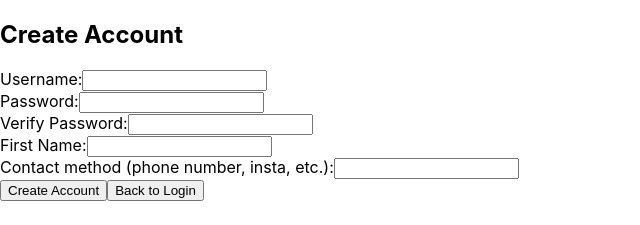
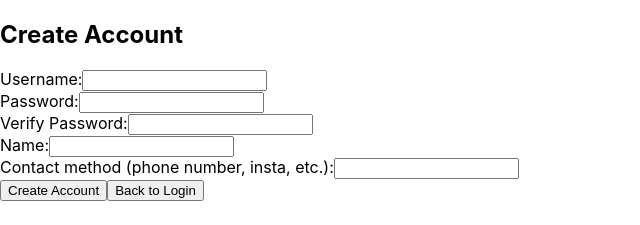
Before and after one commit to eebmagic/SecretSanta, a React (Create React App) app in the folder frontend/: page / in a window 1280 px wide. Both pictures are taken after typing "Sample", "Sample123" into the empty fields and a click on the button "Create Account". Shown: the top 225 px of the page, without its empty margins (0-640 px from the left). Built offline with nearby package versions, Linux system fonts and the light colour scheme.

Commit message:
Change first name to just name for front-end presentations

```diff
--- a/frontend/src/App.js
+++ b/frontend/src/App.js
@@ -44,7 +44,7 @@ function App() {
             <h1>Success!</h1>
             <div className="user-info">
               <p>Username: {userdata.username}</p>
-              <p>First name: {userdata.firstname}</p>
+              <p>Name: {userdata.firstname}</p>
               <p>Contact info: {userdata.contact}</p>
             </div>
             <div>
--- a/frontend/src/CreateAccount.js
+++ b/frontend/src/CreateAccount.js
@@ -71,7 +71,7 @@ function CreateAccount({ onSwitchToLogin }) {
         />
       </div>
       <div>
-        <label>First Name:</label>
+        <label>Name:</label>
         <input
           type="text"
           value={firstname}
```
